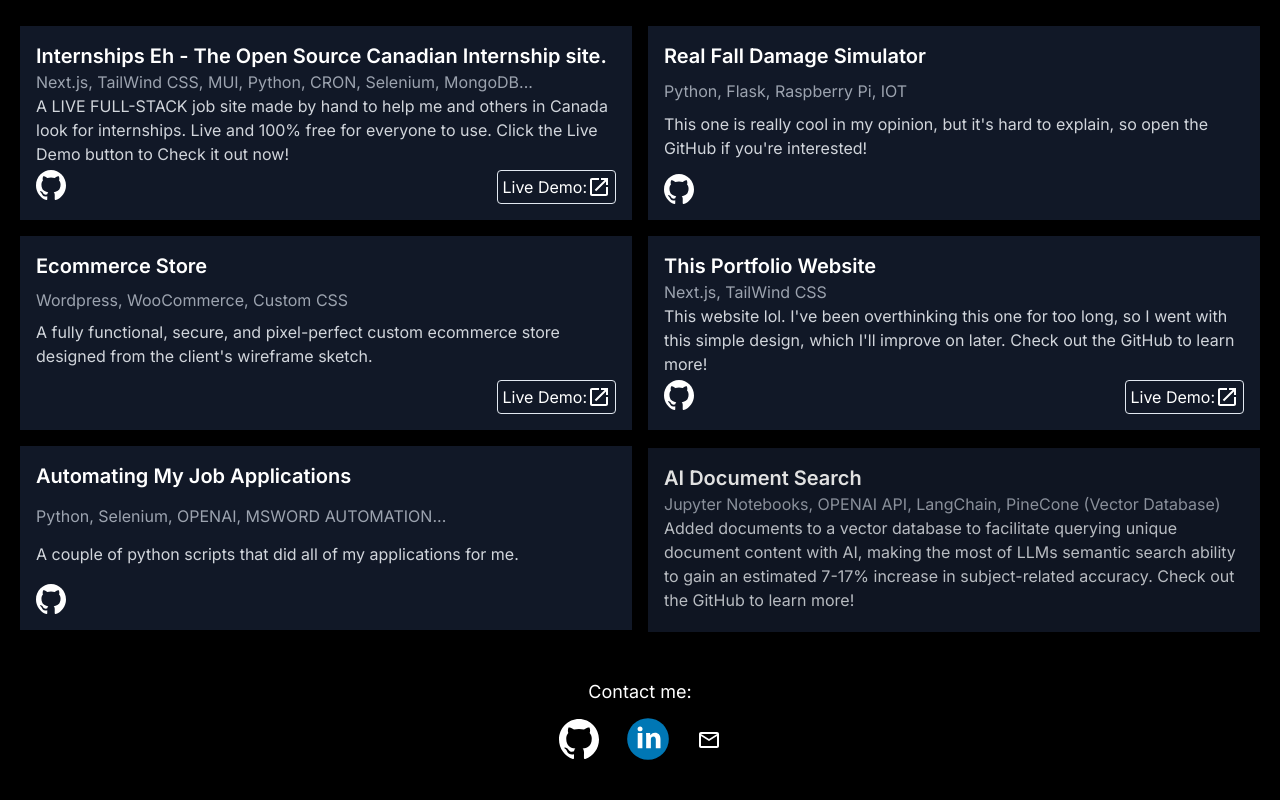
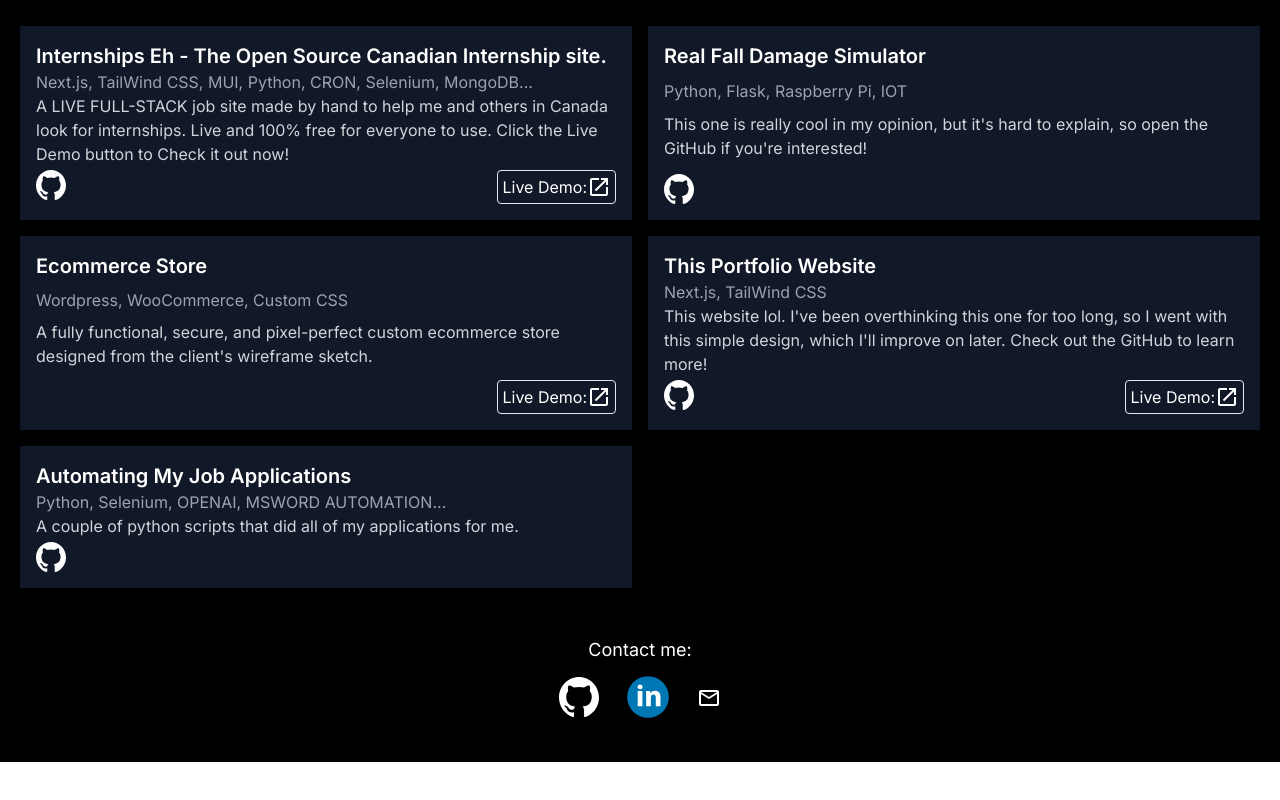
Before and after one commit to SimonAmable/Portfolio, a Next.js app: page / in a window 1280 px wide. Shown: the part 569-1369 px from the top of the page. After the commit the page ends 1331 px from the top, so only its background shows below. Built offline with nearby package versions, Linux system fonts and the light colour scheme.

Commit message:
bug fixes

```diff
--- a/src/app/ui/Projects.jsx
+++ b/src/app/ui/Projects.jsx
@@ -42,13 +42,13 @@ const Projects = () => {
       github_link: 'https://github.com/SimonAmable/automating_my_job_applications',
       live_link: '',
     },
-    {
-      title: 'AI Document Search',
-      technologies: 'Jupyter Notebooks, OPENAI API, LangChain, PineCone (Vector Database)',
-      description: 'Added documents to a vector database to facilitate querying unique document content with AI, making the most of LLMs semantic search ability to gain an estimated 7-17% increase in subject-related accuracy. Check out the GitHub to learn more!',
-      github_link: '',
-      live_link: '',
-    }
+    // {
+    //   title: 'AI Document Search',
+    //   technologies: 'Jupyter Notebooks, OPENAI API, LangChain, PineCone (Vector Database)',
+    //   description: 'Added documents to a vector database to facilitate querying unique document content with AI, making the most of LLMs semantic search ability to gain an estimated 7-17% increase in subject-related accuracy. Check out the GitHub to learn more!',
+    //   github_link: '',
+    //   live_link: '',
+    // }
   ];
 
   return (
```
